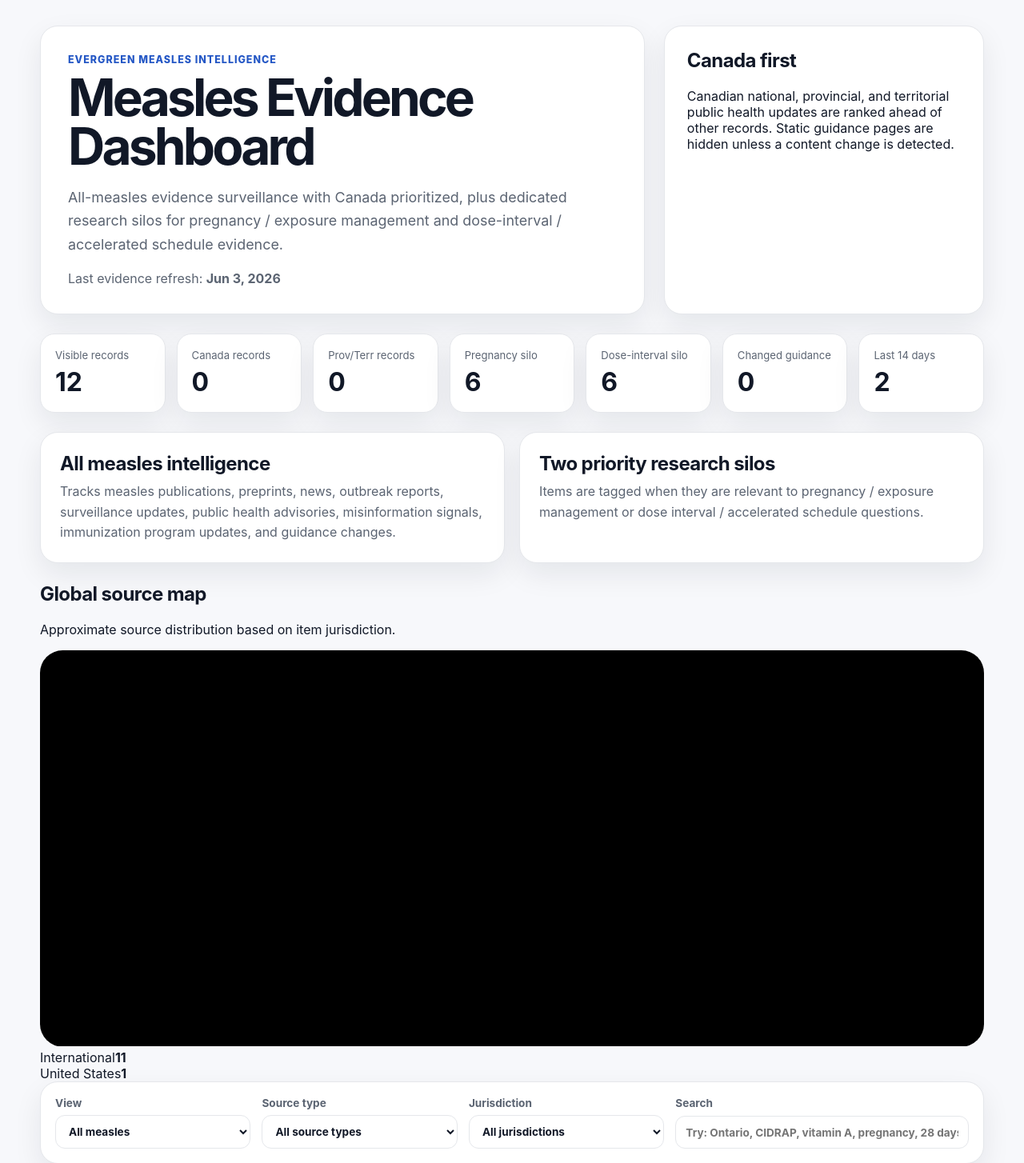
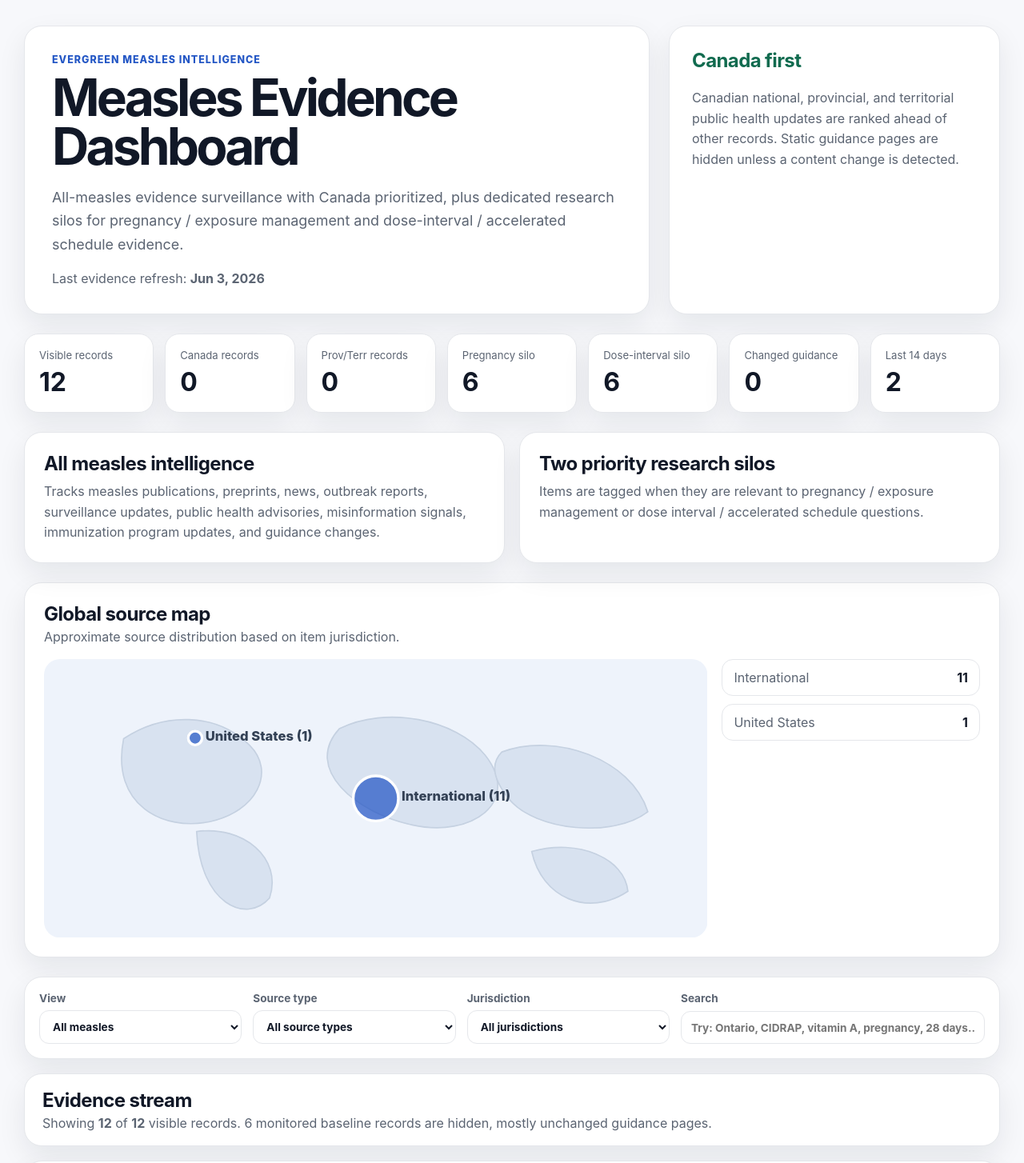
Before and after one commit to joshuamontroy72-coder/Measles-dashboard, a Next.js app: page / in a window 1280 px wide. Shown: the top 1454 px of the page at 80% size. Built offline with nearby package versions, Linux system fonts and the light colour scheme.

Commit message:
Update globals.css

```diff
--- a/app/globals.css
+++ b/app/globals.css
@@ -10,6 +10,10 @@
   --purple-soft: #f2ecff;
   --green: #116b4f;
   --green-soft: #e8f7f1;
+  --amber: #9a4d00;
+  --amber-soft: #fff4e5;
+  --red: #b42318;
+  --red-soft: #fff1f0;
   --shadow: 0 14px 35px rgba(15, 23, 42, 0.08);
 }
 
@@ -28,7 +32,7 @@ body {
 }
 
 main {
-  width: min(1180px, calc(100% - 32px));
+  width: min(1220px, calc(100% - 32px));
   margin: 0 auto;
   padding: 32px 0 64px;
 }
@@ -45,9 +49,9 @@ main {
 .heroPanel,
 .briefingCard,
 .card,
-.methods,
 .controls,
-.resultsHeader {
+.resultsHeader,
+.mapSection {
   background: var(--panel);
   border: 1px solid var(--line);
   border-radius: 22px;
@@ -69,7 +73,7 @@ main {
 
 h1 {
   margin: 0;
-  font-size: clamp(2.2rem, 5vw, 4.6rem);
+  font-size: clamp(2.2rem, 5vw, 4.7rem);
   line-height: 0.95;
   letter-spacing: -0.06em;
 }
@@ -80,7 +84,7 @@ h3 {
 }
 
 .heroText {
-  max-width: 760px;
+  max-width: 780px;
   font-size: 1.12rem;
   color: var(--muted);
   line-height: 1.65;
@@ -95,18 +99,19 @@ h3 {
   padding: 28px;
 }
 
-.heroPanel h2 {
-  margin-top: 0;
+.canadaPanel {
+  border-color: rgba(17, 107, 79, 0.25);
+  background: linear-gradient(180deg, #ffffff, var(--green-soft));
 }
 
-.heroPanel ol {
-  padding-left: 1.2rem;
-  color: var(--muted);
-  line-height: 1.55;
+.canadaPanel h2 {
+  margin-top: 0;
+  color: var(--green);
 }
 
-.heroPanel li + li {
-  margin-top: 12px;
+.canadaPanel p {
+  color: var(--muted);
+  line-height: 1.6;
 }
 
 .statsGrid {
@@ -157,6 +162,89 @@ h3 {
   line-height: 1.6;
 }
 
+.mapSection {
+  padding: 24px;
+  margin-bottom: 24px;
+}
+
+.mapHeader h2,
+.mapHeader p {
+  margin: 0;
+}
+
+.mapHeader p {
+  color: var(--muted);
+  margin-top: 4px;
+}
+
+.mapGrid {
+  display: grid;
+  grid-template-columns: minmax(0, 1.8fr) minmax(240px, 0.7fr);
+  gap: 18px;
+  margin-top: 18px;
+}
+
+.worldMap {
+  width: 100%;
+  height: auto;
+  display: block;
+}
+
+.worldMap rect {
+  fill: #eef3fb;
+}
+
+.worldMap path {
+  fill: #d8e2f0;
+  stroke: #c5d1e1;
+  stroke-width: 2;
+}
+
+.worldMap text {
+  font-size: 20px;
+  font-weight: 800;
+  fill: #334155;
+}
+
+.mapDot {
+  fill: rgba(36, 87, 197, 0.72);
+  stroke: white;
+  stroke-width: 4;
+}
+
+.canadaDot {
+  fill: rgba(17, 107, 79, 0.82);
+}
+
+.mapList {
+  display: grid;
+  gap: 10px;
+  align-content: start;
+}
+
+.mapListItem {
+  display: flex;
+  justify-content: space-between;
+  gap: 12px;
+  border: 1px solid var(--line);
+  background: #fff;
+  border-radius: 14px;
+  padding: 12px 14px;
+}
+
+.mapListItem span {
+  color: var(--muted);
+}
+
+.mapListItem strong {
+  color: var(--ink);
+}
+
+.canadaListItem {
+  border-color: rgba(17, 107, 79, 0.25);
+  background: var(--green-soft);
+}
+
 .controls {
   display: grid;
   grid-template-columns: 1fr 1fr 1fr 1.5fr;
@@ -199,6 +287,10 @@ input {
   margin-top: 4px;
 }
 
+.muted {
+  color: var(--muted);
+}
+
 .evidenceList {
   display: grid;
   gap: 16px;
@@ -206,6 +298,10 @@ input {
 
 .card {
   padding: 22px;
+}
+
+.canadaCard {
+  border-left: 6px solid var(--green);
 }
 
 .cardTop {
@@ -230,6 +326,16 @@ input {
   padding: 5px 10px;
   font-size: 0.78rem;
   font-weight: 800;
+}
+
+.canadaBadge {
+  color: var(--green);
+  background: var(--green-soft);
+}
+
+.topic-general {
+  color: #374151;
+  background: #f3f4f6;
 }
 
 .topic-pregnancy {
@@ -267,9 +373,10 @@ time {
   padding: 12px 14px;
   margin: 12px 0;
 }
+
 .signal.alert {
-  background: #fff4e5;
-  color: #9a4d00;
+  background: var(--amber-soft);
+  color: var(--amber);
   border-color: rgba(154, 77, 0, 0.25);
 }
 
@@ -303,22 +410,6 @@ summary {
   font-weight: 800;
 }
 
-.methods {
-  padding: 24px;
-  margin-top: 28px;
-}
-
-.methodGrid {
-  display: grid;
-  grid-template-columns: repeat(3, 1fr);
-  gap: 18px;
-}
-
-.methods p {
-  color: var(--muted);
-  line-height: 1.6;
-}
-
 .empty {
   background: var(--panel);
   border: 1px dashed var(--line);
@@ -331,12 +422,8 @@ summary {
 @media (max-width: 900px) {
   .hero,
   .briefingGrid,
-  .methodGrid {
+  .mapGrid {
     grid-template-columns: 1fr;
-  }
-
-  .statsGrid {
-    grid-template-columns: repeat(2, 1fr);
   }
 
   .controls {
@@ -346,4 +433,8 @@ summary {
   .cardTop {
     flex-direction: column;
   }
+
+  .worldMap text {
+    font-size: 16px;
+  }
 }
```
